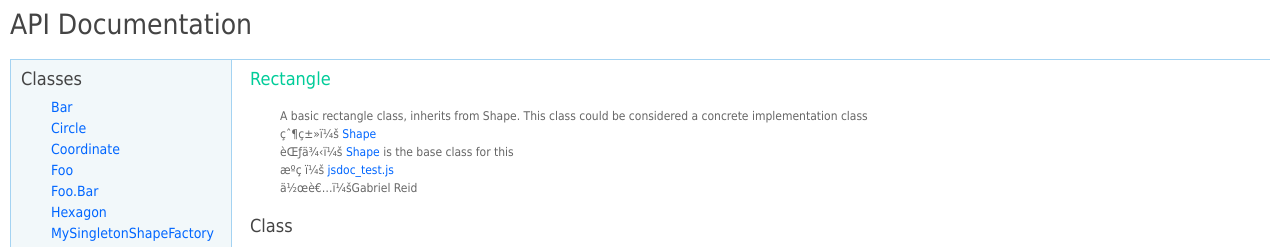
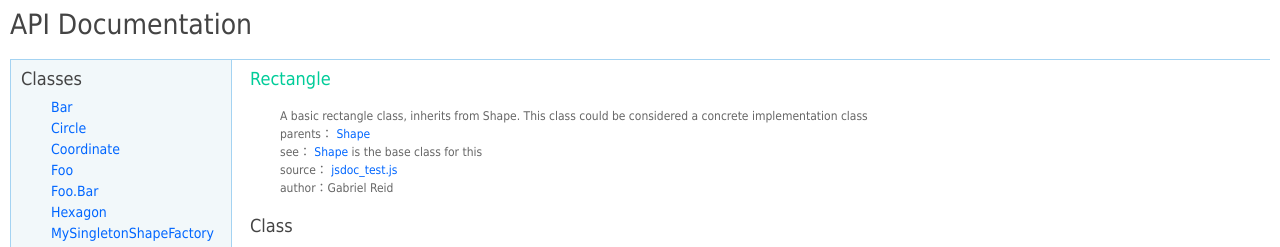
Before and after one commit to Rayi/jsdoc-f2f, a plain HTML site: page symbols/Rectangle.html in a window 1280 px wide. Shown: the top 247 px of the page. Drawn offline with Linux system fonts and the light colour scheme.

Commit message:
template encode bug fix

```diff
--- a/symbols/Rectangle.html
+++ b/symbols/Rectangle.html
@@ -1,7 +1,7 @@
 <!DOCTYPE html>
 <html>
     <head>
-        <meta charset=utf-8" />
+        <meta charset="utf-8" />
         <meta name="generator" content="JsDoc Toolkit" />
 
         <title>Rectangle</title>
@@ -171,13 +171,13 @@ This class could be considered a concrete implementation class</p>
 
 
 
-                                    <p>父类：
+                                    <p>parents：
                                         <a href="../symbols/Shape.html">Shape</a>
                                     </p>
 
 
 
-                                    <p>范例：
+                                    <p>see：
 
                                             <span><a href="../symbols/Shape.html">Shape</a> is the base class for this</span>
 
@@ -185,11 +185,11 @@ This class could be considered a concrete implementation class</p>
 
 
 
-                                    <p>源码：
+                                    <p>source：
                                     <a href="../symbols/src/app_test_jsdoc_test.js.html">jsdoc_test.js</a></p>
 
 
-                                    <p>作者：Gabriel Reid</p>
+                                    <p>author：Gabriel Reid</p>
 
                                 </div>
                             </div>
```
Also changed, not shown: index.html (+1 -1 lines), symbols/Bar.html (+3 -3 lines), symbols/Circle.html (+3 -3 lines), symbols/Coordinate.html (+2 -2 lines), symbols/Foo.Bar.html (+2 -2 lines), symbols/Foo.html (+3 -3 lines), symbols/Hexagon.html (+3 -3 lines), symbols/MySingletonShapeFactory.html (+2 -2 lines), symbols/Shape.html (+2 -2 lines), symbols/ShapeFactory.html (+2 -2 lines), symbols/Square.html (+3 -3 lines).
